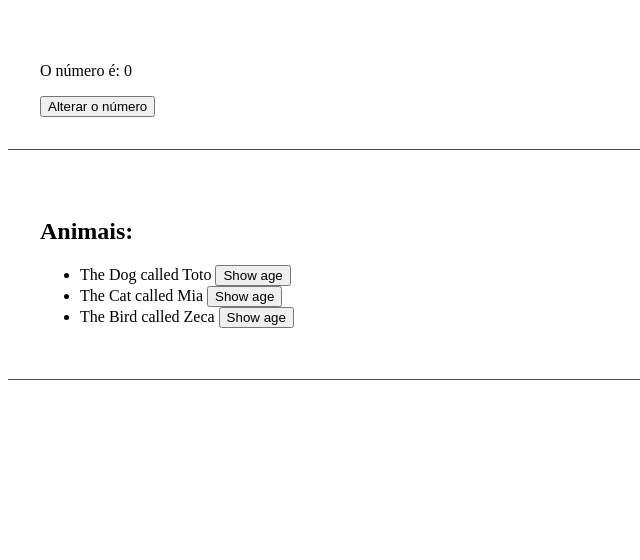
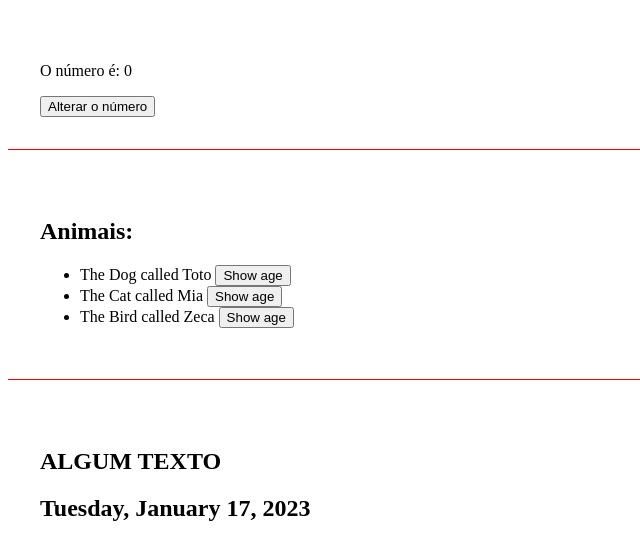
Before and after one commit to RafaelMoura11/angular-first-steps, an Angular app in the folder hello-world/: page / in a window 1280 px wide. Shown: the part 711-1271 px from the top of the page, without its empty margins (0-640 px from the left). Built offline with nearby package versions, Linux system fonts and the light colour scheme.

Commit message:
Pipe operators

```diff
--- a/hello-world/src/app/app.component.html
+++ b/hello-world/src/app/app.component.html
@@ -6,3 +6,4 @@
 <app-eventos />
 <app-emitter />
 <app-list-render />
+<app-pipes />
--- a/hello-world/src/app/app.module.ts
+++ b/hello-world/src/app/app.module.ts
@@ -11,6 +11,7 @@
 import { EmitterComponent } from './components/emitter/emitter.component';
 import { ChangeNumberComponent } from './components/change-number/change-number.component';
 import { ListRenderComponent } from './components/list-render/list-render.component';
+import { PipesComponent } from './components/pipes/pipes.component';
 
 @NgModule({
   declarations: [
@@ -22,7 +23,8 @@
     EventosComponent,
     EmitterComponent,
     ChangeNumberComponent,
-    ListRenderComponent
+    ListRenderComponent,
+    PipesComponent
   ],
   imports: [
     BrowserModule,
--- /dev/null
+++ b/hello-world/src/app/components/pipes/pipes.component.html
@@ -0,0 +1,4 @@
+<div class="class">
+    <h2>{{ text | uppercase }}</h2>
+    <h2>{{ today | date: "fullDate" }}</h2>
+</div>
--- /dev/null
+++ b/hello-world/src/app/components/pipes/pipes.component.ts
@@ -0,0 +1,12 @@
+import { Component } from '@angular/core';
+
+@Component({
+  selector: 'app-pipes',
+  templateUrl: './pipes.component.html',
+  styleUrls: ['./pipes.component.css']
+})
+export class PipesComponent {
+  text: string = "Algum texto";
+
+  today: Date = new Date();
+}
```
Also changed, not shown: hello-world/src/app/components/pipes/pipes.component.css (added), 1 other file (tests, documents, lock files or other folders).
